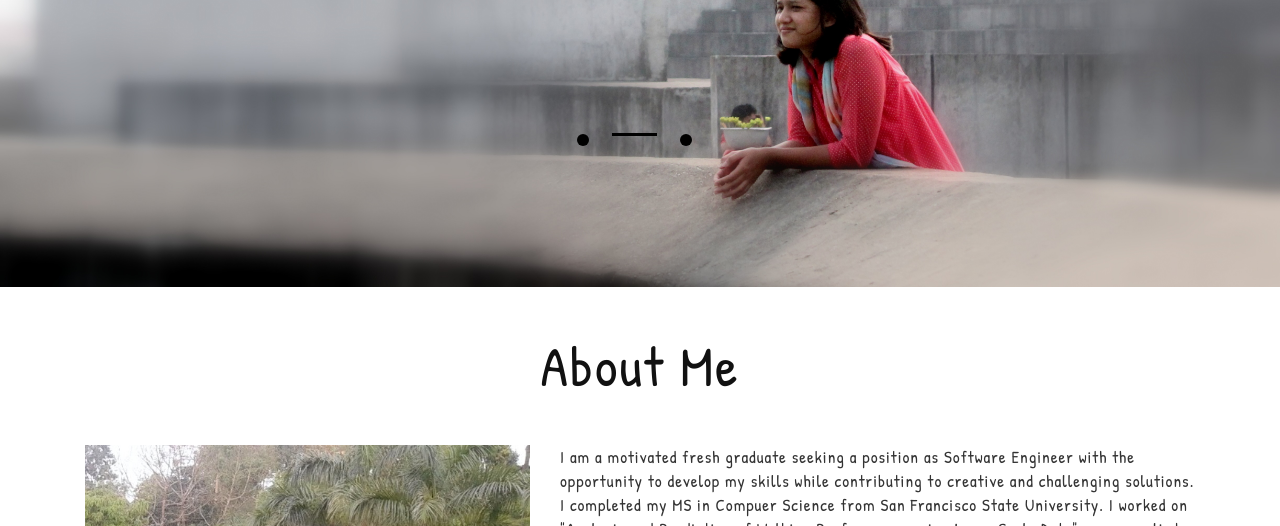
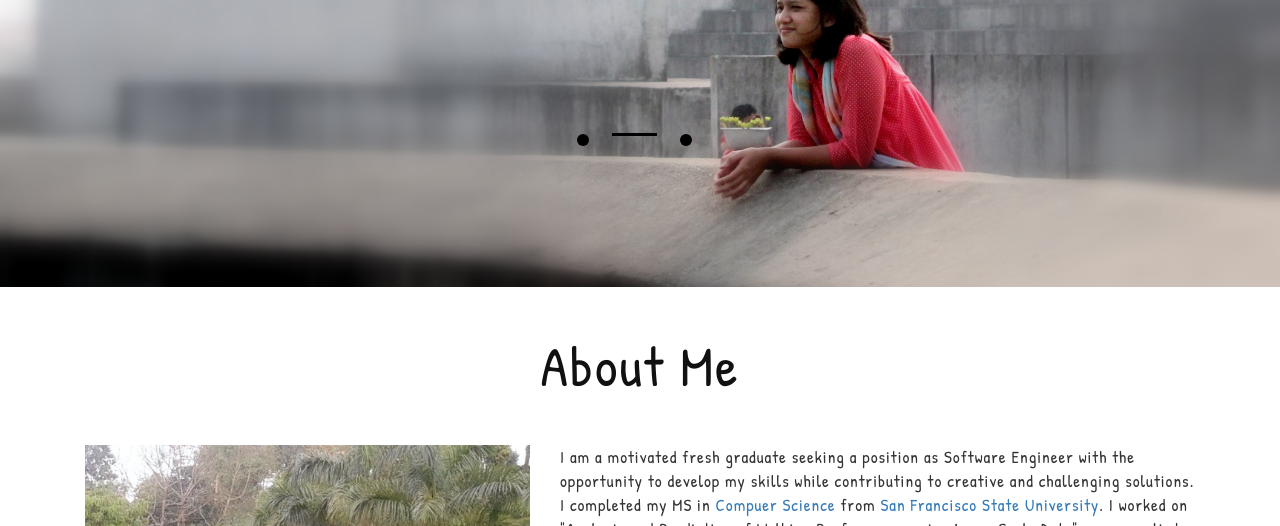
Before and after one commit to khyokhyo/khyokhyo.github.io, a plain HTML site: page index.html in a window 1280 px wide. Shown: the part 426-952 px from the top of the page. Drawn offline with nearby package versions, Linux system fonts and the light colour scheme; files whose address does not match are found by name.

Commit message:
Add links to about me writing

```diff
--- a/index.html
+++ b/index.html
@@ -116,12 +116,13 @@ Smartphone Compatible web template, free web designs for Nokia, Samsung, LG, Son
 				<div class="col-md-7 w3ls-agile-left">
 					<div class="w3ls-agile-left">
 						<p>I am a motivated fresh graduate seeking a position as Software Engineer with the opportunity to develop my skills while contributing to creative and challenging solutions.
-						I completed my MS in Compuer Science from San Francisco State University. I worked on "Analysis and Prediction of Walking Performance using Large Scale Data" as my applied research project.
-						Implementing state-of-the-art ML techniques I achieved an AUC score of 85%.<br>
+						I completed my MS in <a href="https://cs.sfsu.edu">Compuer Science</a> from <a href="https://www.sfsu.edu/">San Francisco State University</a>.
+						I worked on "Analysis and Prediction of Walking Performance using Large Scale Data" as my applied research project.
+						Implementing state-of-the-art ML techniques I achieved an AUC score of 85%.<br><br>
 
-						I served as a Software Development Intern for six months at Backpack Technologies, Inc., a Y-combinator backed e-commerce company.
+						I served as a Software Development Intern for six months at <a href="https://backpackbang.com/career">Backpack Technologies, Inc.</a>, a Y-combinator backed e-commerce company.
 						I was responsible for end-to-end development and mainenance of a number of features for the web application and internal tools at full stack.
-						This role required a strong capability in handling ambiguous and challenging problems with time and resource constraints.<br>
+						This role required a strong capability in handling ambiguous and challenging problems with time and resource constraints.<br><br>
 
 						Working on a number of projects throughout my professional and academic career made me adept at a wide variety of technologies ranging from Java, Python, C, MySQL to React, Django, Laravel, Git, AWS and many more.
 						My goal is to apply my knowledge to improve our lives and make the world a better place.</p>
```
